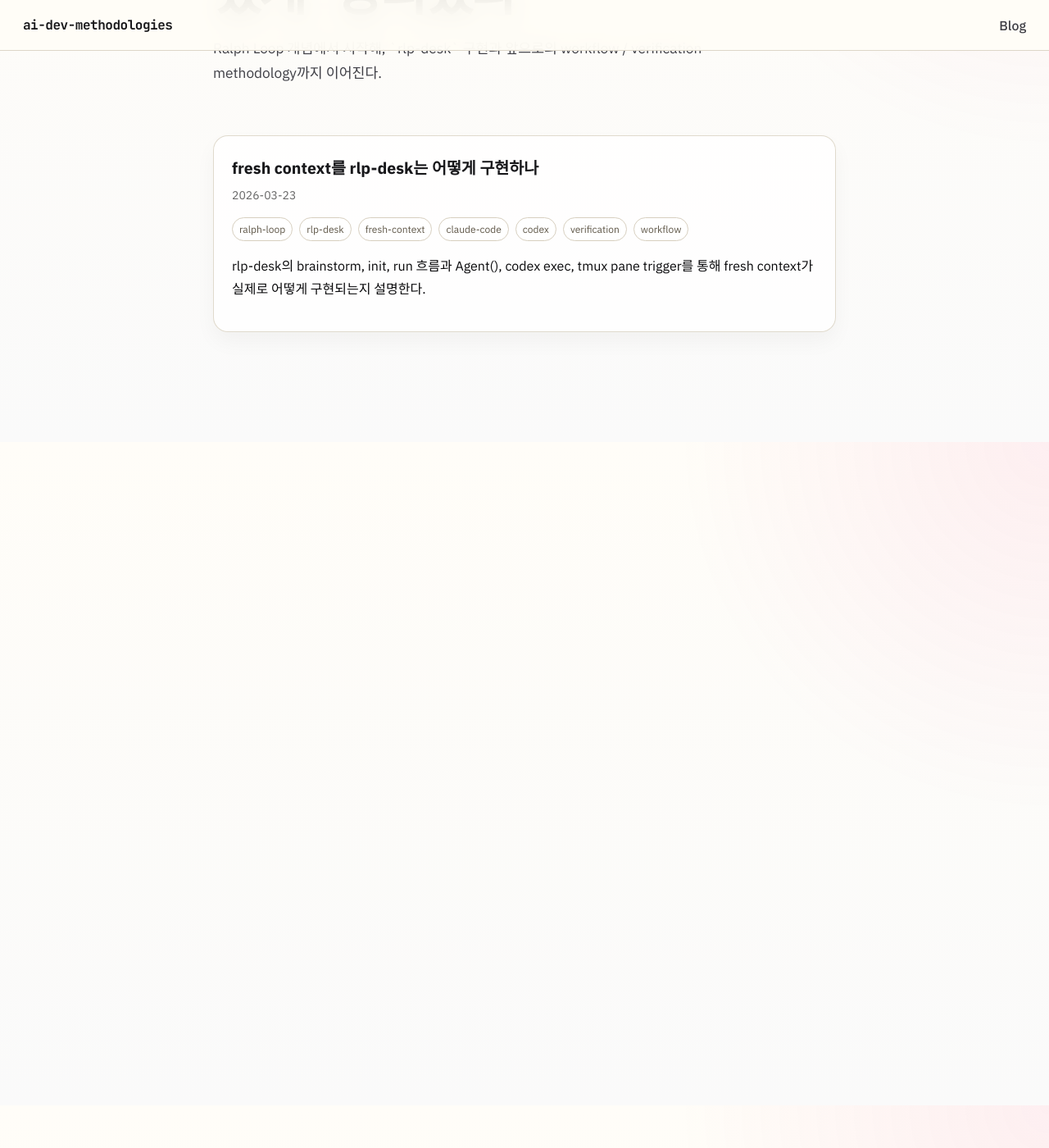
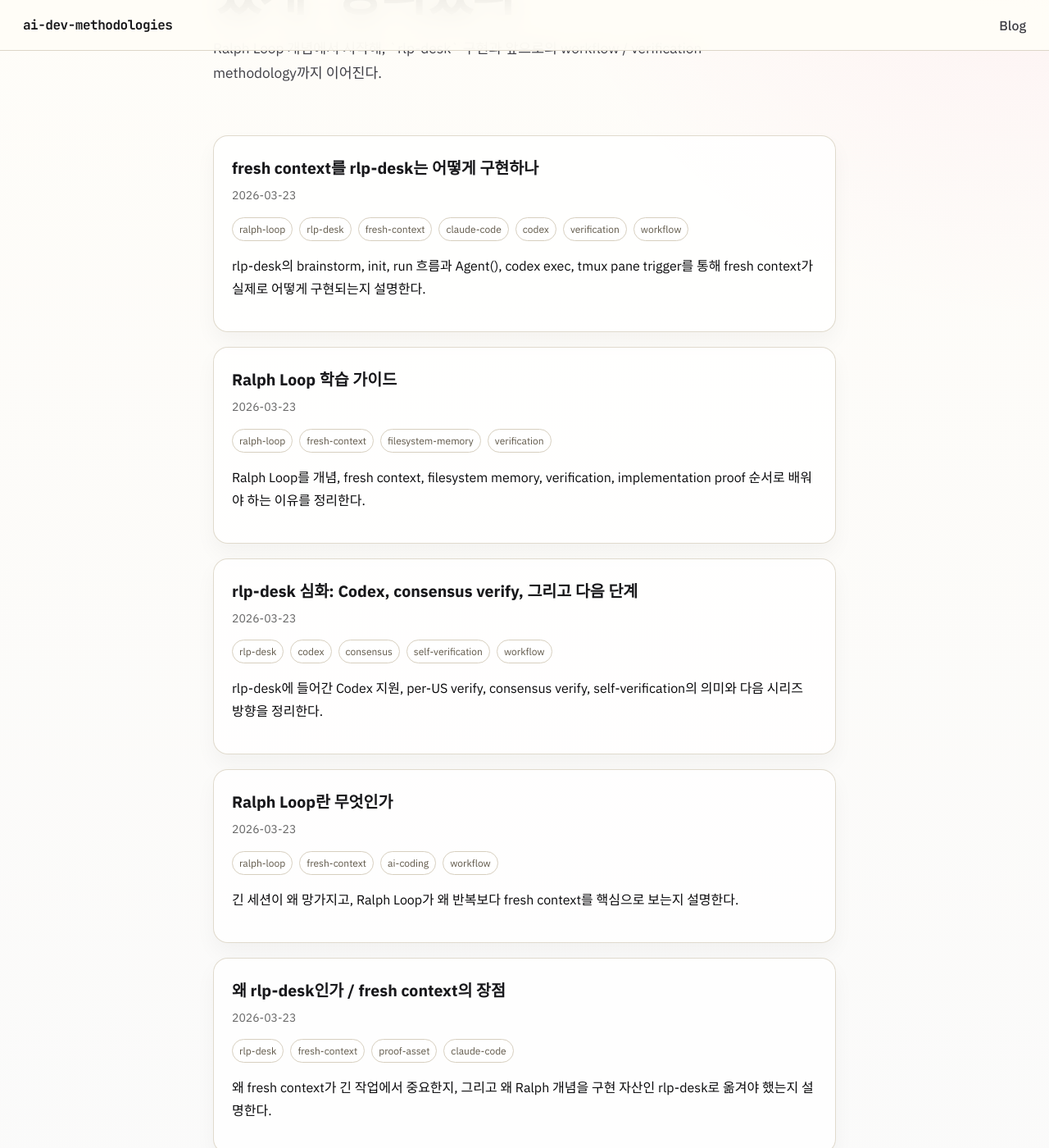
Before and after one commit to ai-dev-methodologies/ai-dev-methodologies.github.io, a Jekyll site: the page built from blog/index.html, in a window 1280 px wide and 1400 px high, scrolled down 270 px. Shown: the whole window at 82% size. Built offline with Jekyll 4.4.1, drawn with Linux system fonts in a browser that asks for light colours.

Commit message:
Publish the first full Ralph-to-rlp-desk article set live
Add the four remaining article pages, lightweight SVG diagrams, and series navigation so the public site finally reads as a connected sequence instead of a single isolated post.

Constraint: Keep the pages simple, static, and migration-safe while making the sequence genuinely reviewable live
Confidence: high
Scope-risk: moderate
Reversibility: clean
Directive: New article pages should ship with at least one visual aid and live series navigation when they are part of the main narrative set
Tested: Posts and diagram assets created locally
Not-tested: Remote Pages rebuild and final live rendering for the full five-article set

```diff
--- /dev/null
+++ b/_posts/2026-03-23-how-to-learn-ralph-loop.md
@@ -0,0 +1,43 @@
+---
+layout: post
+title: "Ralph Loop 학습 가이드"
+description: "Ralph Loop를 개념, fresh context, filesystem memory, verification, implementation proof 순서로 배워야 하는 이유를 정리한다."
+permalink: /blog/how-to-learn-ralph-loop/
+tags:
+  - ralph-loop
+  - fresh-context
+  - filesystem-memory
+  - verification
+---
+
+Ralph Loop를 처음 보면 “별것 아닌 반복”처럼 보이기 쉽다. 그런데 그걸 바로 구현으로 뛰어들면 금방 밈처럼 소비된다. 내가 보기엔 이건 반드시 순서를 갖고 배워야 하는 개념이다.
+
+<figure class="diagram-card">
+  <img src="/assets/img/ralph-learning-path.svg" alt="Ralph Loop 학습 경로 다이어그램">
+  <figcaption>개념에서 바로 도구로 뛰지 않고, fresh context와 파일 기반 상태, 검증 구조를 순서대로 이해해야 한다.</figcaption>
+</figure>
+
+## 내가 권하는 학습 순서
+
+1. Ralph Loop가 왜 나왔는지 이해한다
+2. `fresh context`가 핵심이라는 걸 붙든다
+3. 파일시스템을 메모리로 쓰는 이유를 이해한다
+4. 완료 주장과 검증을 분리해야 한다는 걸 본다
+5. 그다음에야 `rlp-desk` 같은 구현 proof를 읽는다
+
+이 순서를 건너뛰면 `loop를 여러 번 돌리면 된다` 정도로만 남는다. 반대로 이 순서를 따르면 운영 철학으로 읽힌다.
+
+## 왜 `rlp-desk`가 마지막 단계인가
+
+`rlp-desk`는 이 철학을 실제 운영 구조로 보여주는 proof asset이다. 그래서 개념을 먼저 잡고 보는 편이 훨씬 강하다. 이 다음 글에서 바로 그 구현을 본다.
+
+<section class="series-card">
+  <p class="resource-title">Series navigation</p>
+  <ol class="series-list">
+    <li><a href="/blog/what-is-ralph-loop/">Ralph Loop란 무엇인가</a></li>
+    <li><strong>지금 글:</strong> Ralph Loop 학습 가이드</li>
+    <li><a href="/blog/how-rlp-desk-implements-fresh-context/">fresh context를 rlp-desk는 어떻게 구현하나</a></li>
+    <li><a href="/blog/why-rlp-desk-and-fresh-context/">왜 rlp-desk인가 / fresh context의 장점</a></li>
+    <li><a href="/blog/rlp-desk-codex-consensus-and-whats-next/">rlp-desk 심화: Codex, consensus verify, 그리고 다음 단계</a></li>
+  </ol>
+</section>
--- /dev/null
+++ b/_posts/2026-03-23-rlp-desk-codex-consensus-and-whats-next.md
@@ -0,0 +1,48 @@
+---
+layout: post
+title: "rlp-desk 심화: Codex, consensus verify, 그리고 다음 단계"
+description: "rlp-desk에 들어간 Codex 지원, per-US verify, consensus verify, self-verification의 의미와 다음 시리즈 방향을 정리한다."
+permalink: /blog/rlp-desk-codex-consensus-and-whats-next/
+tags:
+  - rlp-desk
+  - codex
+  - consensus
+  - self-verification
+  - workflow
+---
+
+`rlp-desk`를 단순히 Ralph 구현물 정도로만 보면 이 프로젝트의 절반밖에 못 본다. 내가 더 중요하게 보는 건, 이 도구가 모델 성능 향상을 execution/verification 구조로 어떻게 흡수하려고 하느냐는 점이다.
+
+<figure class="diagram-card">
+  <img src="/assets/img/rdesk-advanced.svg" alt="rlp-desk의 Codex, per-US verify, consensus, self-verification 확장 경로를 보여주는 다이어그램">
+  <figcaption>핵심은 planning 기능을 늘리는 게 아니라 execution/verification loop를 더 믿을 수 있게 만드는 방향이다.</figcaption>
+</figure>
+
+## 지금 보이는 확장
+
+- Codex worker / verifier 지원
+- per-US verify
+- consensus verify
+- self-verification
+
+이건 기능 나열이 아니다. `좋은 입력이 들어왔을 때, 그걸 얼마나 더 믿을 수 있게 돌릴 것인가`에 대한 답에 가깝다.
+
+## 그다음은 무엇인가
+
+여기서 다음 시리즈로 넘어간다.
+
+1. `rlp-desk`로 비정형 자동화 실험을 빠르게 만들고, 경험이 쌓이면 팀의 반복 가능한 workflow로 정형화하는 방법론
+2. AI agent가 가짜 확신이나 우회 구현으로 빠지지 못하게 하는 `test/verification planning methodology`
+
+즉 `rlp-desk`는 실행 구조를 제공하고, 그 위에서 workflow methodology와 verification planning methodology가 더해져야 실무적으로 더 믿을 수 있는 자동화가 완성된다.
+
+<section class="series-card">
+  <p class="resource-title">Series navigation</p>
+  <ol class="series-list">
+    <li><a href="/blog/what-is-ralph-loop/">Ralph Loop란 무엇인가</a></li>
+    <li><a href="/blog/how-to-learn-ralph-loop/">Ralph Loop 학습 가이드</a></li>
+    <li><a href="/blog/how-rlp-desk-implements-fresh-context/">fresh context를 rlp-desk는 어떻게 구현하나</a></li>
+    <li><a href="/blog/why-rlp-desk-and-fresh-context/">왜 rlp-desk인가 / fresh context의 장점</a></li>
+    <li><strong>지금 글:</strong> rlp-desk 심화: Codex, consensus verify, 그리고 다음 단계</li>
+  </ol>
+</section>
--- /dev/null
+++ b/_posts/2026-03-23-what-is-ralph-loop.md
@@ -0,0 +1,47 @@
+---
+layout: post
+title: "Ralph Loop란 무엇인가"
+description: "긴 세션이 왜 망가지고, Ralph Loop가 왜 반복보다 fresh context를 핵심으로 보는지 설명한다."
+permalink: /blog/what-is-ralph-loop/
+tags:
+  - ralph-loop
+  - fresh-context
+  - ai-coding
+  - workflow
+---
+
+`Ralph Loop`가 자꾸 언급되는 이유는 단순히 반복을 많이 돌리기 때문이 아니다. 내가 붙잡은 핵심은 언제나 `fresh context`였다. 긴 세션을 더 오래 끌고 가는 대신, 매 반복을 의도적으로 새로 시작하게 만드는 관점이 여기 있다.
+
+<figure class="diagram-card">
+  <img src="/assets/img/ralph-loop-core.svg" alt="긴 대화 세션과 Ralph Loop의 차이를 보여주는 다이어그램">
+  <figcaption>긴 대화를 더 오래 유지하는 대신, 상태를 파일에 남기고 새 컨텍스트로 다시 시작하는 것이 Ralph Loop의 핵심이다.</figcaption>
+</figure>
+
+## 왜 이 개념이 중요할까
+
+AI 코딩을 오래 시켜본 사람은 금방 비슷한 벽을 만난다. 처음엔 잘 되다가, 세션이 길어질수록 맥락이 흐려지고 실패한 시도들이 쌓인다. 그러면 모델은 “많이 알고 있는 상태”가 아니라 “잡음을 너무 많이 안고 있는 상태”가 된다.
+
+Ralph Loop는 여기서 관점을 바꾼다.
+
+- 기억은 대화창이 아니라 파일에 남긴다
+- 다음 반복은 그 파일을 다시 읽고 시작한다
+- 핵심은 반복 횟수가 아니라 `fresh context`다
+
+즉 모델을 더 오래 붙잡아 두는 기술이 아니라, 오염되지 않게 계속 일하게 하는 운영 방식에 가깝다.
+
+## 이 글에서 잡아둘 핵심
+
+- 긴 세션은 종종 망각보다 오염이 더 큰 문제다
+- Ralph Loop는 그 오염을 끊는 운영 방식이다
+- 핵심은 `fresh context`, `filesystem memory`, `verification`의 결합이다
+
+<section class="series-card">
+  <p class="resource-title">Series navigation</p>
+  <ol class="series-list">
+    <li><strong>지금 글:</strong> Ralph Loop란 무엇인가</li>
+    <li><a href="/blog/how-to-learn-ralph-loop/">Ralph Loop 학습 가이드</a></li>
+    <li><a href="/blog/how-rlp-desk-implements-fresh-context/">fresh context를 rlp-desk는 어떻게 구현하나</a></li>
+    <li><a href="/blog/why-rlp-desk-and-fresh-context/">왜 rlp-desk인가 / fresh context의 장점</a></li>
+    <li><a href="/blog/rlp-desk-codex-consensus-and-whats-next/">rlp-desk 심화: Codex, consensus verify, 그리고 다음 단계</a></li>
+  </ol>
+</section>
--- /dev/null
+++ b/_posts/2026-03-23-why-rlp-desk-and-fresh-context.md
@@ -0,0 +1,46 @@
+---
+layout: post
+title: "왜 rlp-desk인가 / fresh context의 장점"
+description: "왜 fresh context가 긴 작업에서 중요한지, 그리고 왜 Ralph 개념을 구현 자산인 rlp-desk로 옮겨야 했는지 설명한다."
+permalink: /blog/why-rlp-desk-and-fresh-context/
+tags:
+  - rlp-desk
+  - fresh-context
+  - proof-asset
+  - claude-code
+---
+
+`rlp-desk`를 만든 이유는 간단했다. Ralph Loop를 개념으로만 두고 싶지 않았기 때문이다. 내가 원한 건 긴 세션을 더 오래 끌고 가는 기술이 아니라, `fresh context`, `filesystem memory`, `verification`을 실제로 굴러가는 구조로 내려놓는 구현 자산이었다.
+
+<figure class="diagram-card">
+  <img src="/assets/img/rdesk-bridge.svg" alt="Ralph Loop에서 rlp-desk로 이어지는 브리지 다이어그램">
+  <figcaption>Ralph Loop의 핵심 인사이트를 실제 명령어와 구조로 내려놓은 proof asset이 rlp-desk다.</figcaption>
+</figure>
+
+## 왜 굳이 구현까지 갔나
+
+개념만 있으면 오래 못 간다. 특히 AI 코딩 쪽은 더 그렇다. 좋은 문장과 통찰은 금방 소비되지만, 실제로 돌아가는 명령어와 구조는 더 오래 남는다.
+
+그래서 `rlp-desk`는:
+
+- leader / worker / verifier 분리
+- 파일 기반 메모리
+- fresh context 반복
+- 검증 분리
+
+를 실제 명령어와 파일 구조로 보여준다.
+
+## 이름을 `rlp`로 줄인 이유
+
+`ralph-desk` 대신 `rlp-desk`를 택한 것도 의도가 있다. 일부 `oh-my-*` 계열 환경에서 Ralph 키워드 후킹이나 충돌을 피하고 싶었다. 의미는 유지하되 명령어 공간에서는 더 안전한 이름을 택한 셈이다.
+
+<section class="series-card">
+  <p class="resource-title">Series navigation</p>
+  <ol class="series-list">
+    <li><a href="/blog/what-is-ralph-loop/">Ralph Loop란 무엇인가</a></li>
+    <li><a href="/blog/how-to-learn-ralph-loop/">Ralph Loop 학습 가이드</a></li>
+    <li><a href="/blog/how-rlp-desk-implements-fresh-context/">fresh context를 rlp-desk는 어떻게 구현하나</a></li>
+    <li><strong>지금 글:</strong> 왜 rlp-desk인가 / fresh context의 장점</li>
+    <li><a href="/blog/rlp-desk-codex-consensus-and-whats-next/">rlp-desk 심화: Codex, consensus verify, 그리고 다음 단계</a></li>
+  </ol>
+</section>
--- a/assets/css/site.css
+++ b/assets/css/site.css
@@ -296,6 +296,40 @@
   margin-top: 8px;
 }
 
+.diagram-card,
+.series-card {
+  margin: 28px 0;
+  padding: 18px 20px;
+  background: rgba(255,255,255,0.82);
+  border: 1px solid rgba(221, 214, 200, 0.9);
+  border-radius: 18px;
+  box-shadow: 0 12px 26px rgba(9, 9, 11, 0.04);
+}
+
+.diagram-card img {
+  display: block;
+  width: 100%;
+  height: auto;
+  border-radius: 14px;
+  border: 1px solid #e7dfd0;
+  background: #fff;
+}
+
+.diagram-card figcaption {
+  margin-top: 12px;
+  color: var(--color-secondary);
+  font-size: 14px;
+}
+
+.series-list {
+  margin: 0;
+  padding-left: 18px;
+}
+
+.series-list li + li {
+  margin-top: 8px;
+}
+
 .post-body a {
   color: var(--color-primary);
   text-decoration-thickness: 1.5px;
```
Also changed, not shown: assets/img/ralph-learning-path.svg (added), assets/img/ralph-loop-core.svg (added), assets/img/rdesk-advanced.svg (added), assets/img/rdesk-bridge.svg (added).
